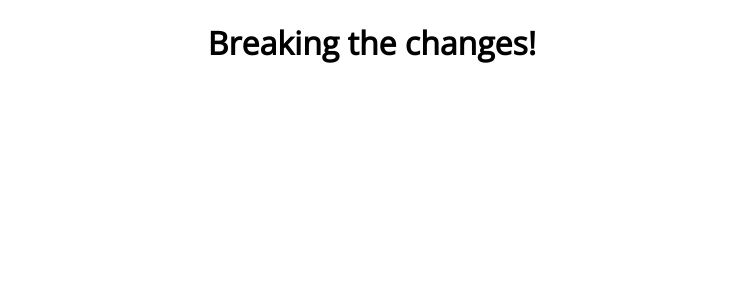
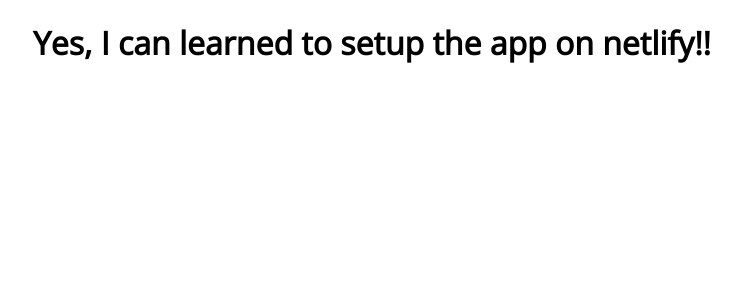
Before and after one commit to KalpeshKhandagale/deployment_demo_app, a React (Create React App) app: page / in a window 1280 px wide. Shown: the top 300 px of the page, without its empty margins (268-1009 px from the left). Built offline with nearby package versions, Linux system fonts and the light colour scheme.

Commit message:
text changes

```diff
--- a/src/App.js
+++ b/src/App.js
@@ -4,7 +4,7 @@
 function App() {
   return (
     <div className="App">
-      <h1>Breaking the changes!</h1>
+      <h1>Yes, I can learned to setup the app on netlify!!</h1>
     </div>
   );
 }
```
